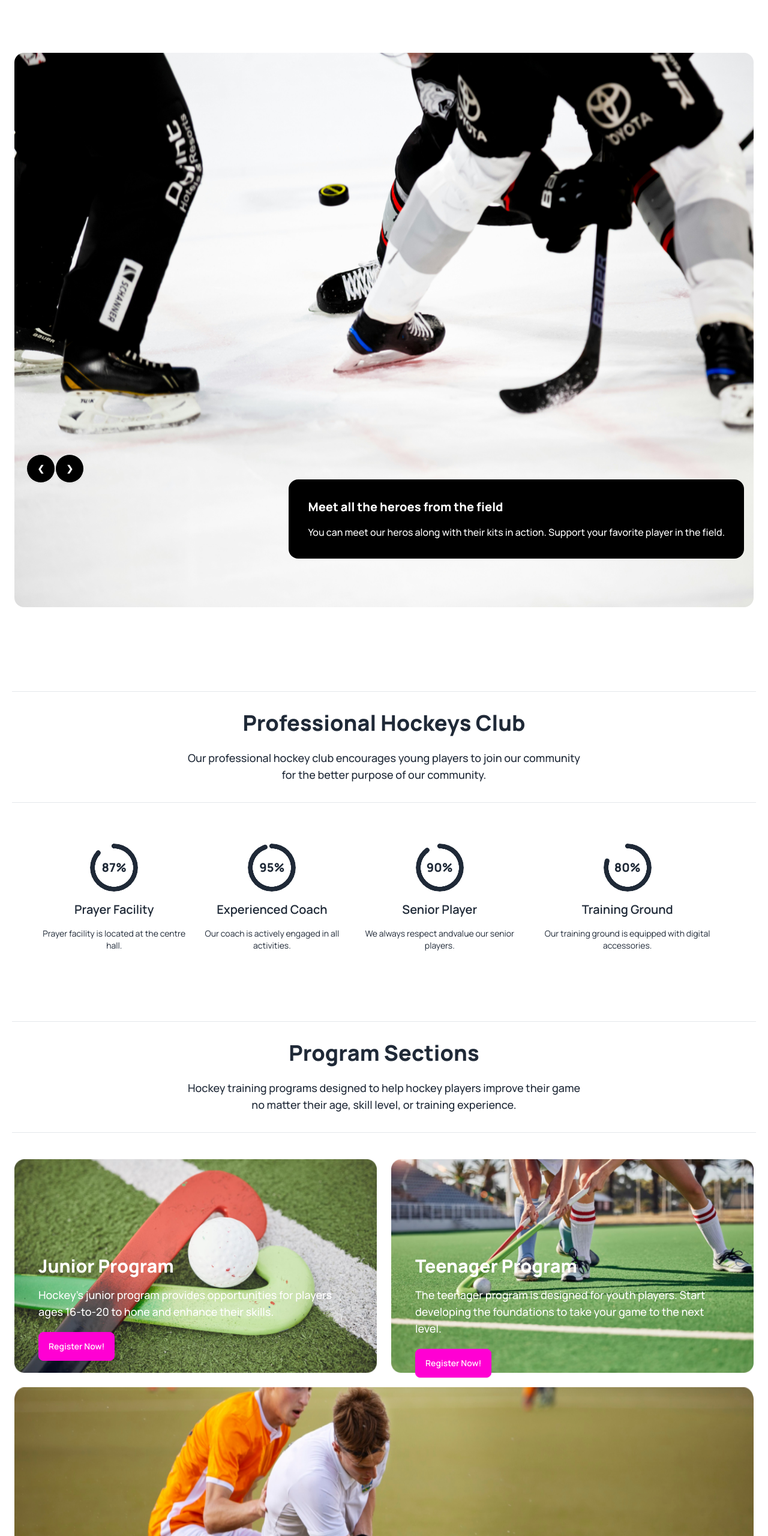
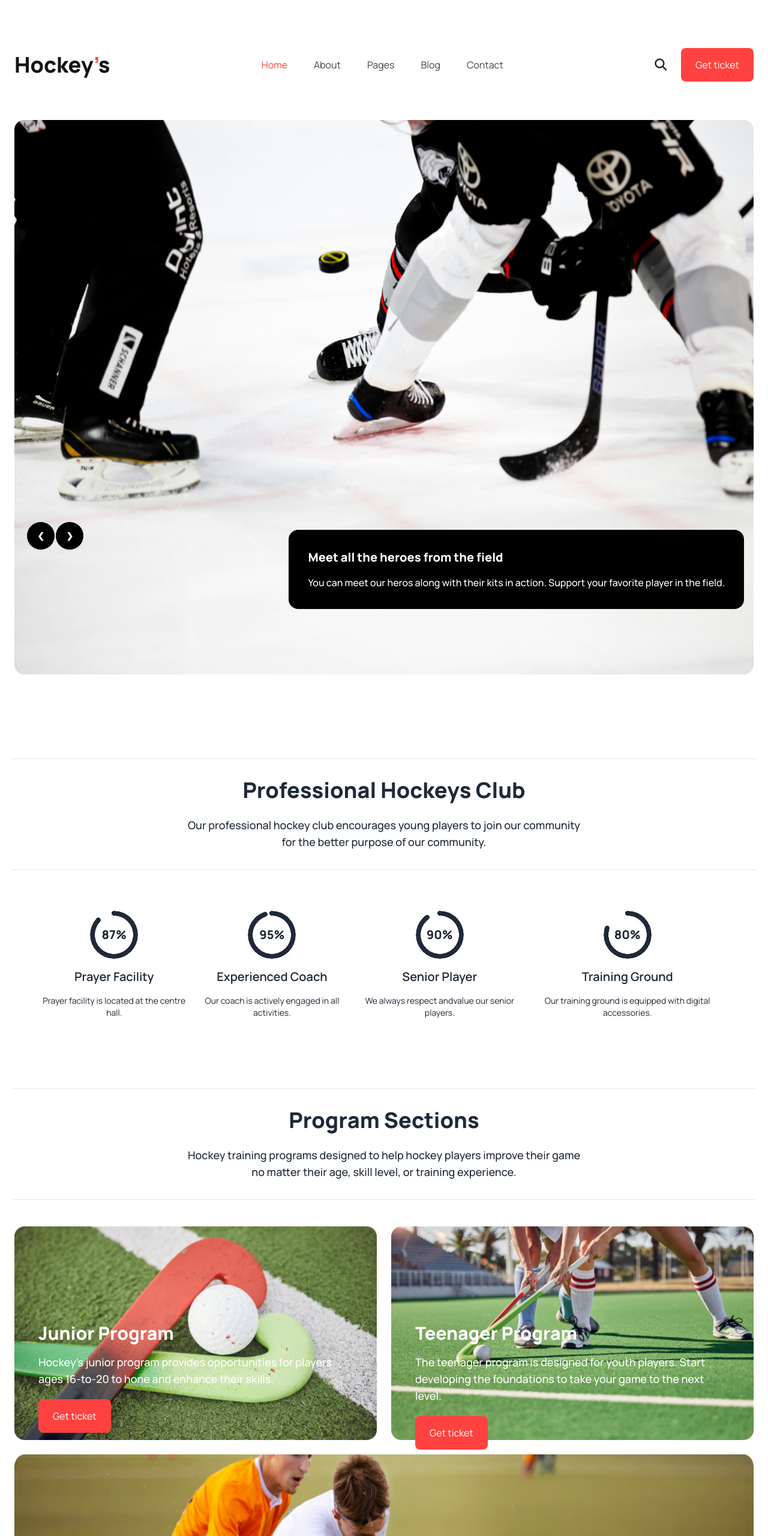
Before and after one commit to mmaswud/B9A3-Hockeys-main, a plain HTML site: page index.html in a window 1280 px wide. Shown: the top 2560 px of the page at 60% size. Drawn offline with nearby package versions, Linux system fonts and the light colour scheme.

Commit message:
added navbar

```diff
--- a/index.html
+++ b/index.html
@@ -34,6 +34,24 @@
 
 <body>
     <header class="p-6 relative container mx-auto">
+        <nav class="flex items-center justify-between pt-4 lg:pt-14">
+            <div>
+                <h1 class="font-extrabold text-4xl text-[#131318]">Hockey<span class="text-[#FF4240]">’</span>s</h1>
+            </div>
+            <div>
+                <ul class="flex gap-11">
+                    <li class="font-normal text-base text-[#FF4240]">Home</li>
+                    <li class="font-normal text-base text-[#424247]">About</li>
+                    <li class="font-normal text-base text-[#424247]">Pages</li>
+                    <li class="font-normal text-base text-[#424247]">Blog</li>
+                    <li class="font-normal text-base text-[#424247]">Contact</li>
+                </ul>
+            </div>
+            <div class="flex items-center gap-6">
+                <i class="fa-solid fa-magnifying-glass text-xl"></i>
+                <button class="bg-[#FF4240] rounded-lg text-white px-6 py-4">Get ticket</button>
+            </div>
+        </nav>
         <div class="carousel w-full lg:mt-16 mb-10 lg:mb-24">
             <div id="slide1" class="carousel-item relative w-full">
                 <img src="Extra-pic/2.jpg" class="w-full rounded-2xl" />
@@ -121,10 +139,10 @@
                         <img class="lg:w-[800px]" src="Images/2.png" alt="">
                         <div class="absolute pl-10 top-4 lg:top-40">
                             <h1 class="font-extrabold text-xl lg:text-3xl text-white">Junior Program</h1>
-                            <p class="w-[96%] lg:w-[90%] text-sm lg:text-lg font-medium text-white pt-4 pb-5">Hockey's
+                            <p class="w-[96%] lg:w-[90%] text-sm lg:text-lg font-medium text-white pt-4 pb-3 lg:pb-5">Hockey's
                                 junior program provides
                                 opportunities for players ages 16-to-20 to hone and enhance their skills.</p>
-                            <button class="btn btn-secondary">Register Now!</button>
+                            <button class="bg-[#FF4240] rounded-lg text-white px-6 py-4">Get ticket</button>
                         </div>
                     </div>
                     <!-- image-2 -->
@@ -132,10 +150,10 @@
                         <img class="lg:w-[800px]" src="Images/3.png" alt="">
                         <div class="absolute pl-10 top-4 lg:top-40">
                             <h1 class="font-extrabold text-xl lg:text-3xl text-white">Teenager Program</h1>
-                            <p class="w-[96%] lg:w-[90%] text-sm lg:text-lg font-medium text-white pt-4 pb-5">The
+                            <p class="w-[96%] lg:w-[90%] text-sm lg:text-lg font-medium text-white pt-4 pb-3 lg:pb-5">The
                                 teenager program is designed for youth players. Start developing the
                                 foundations to take your game to the next level.</p>
-                            <button class="btn btn-secondary">Register Now!</button>
+                            <button class="bg-[#FF4240] rounded-lg text-white px-6 py-4">Get ticket</button>
                         </div>
                     </div>
                 </div>
@@ -144,10 +162,10 @@
                     <img class="w-[1600px] h-[210px] lg:h-[590px] rounded-lg" src="Images/4.png" alt="">
                     <div class="absolute pl-10 top-4 lg:top-80">
                         <h1 class="font-extrabold text-xl lg:text-3xl text-white">Professional Program</h1>
-                        <p class="w-[96%] lg:w-[70%] text-sm lg:text-lg font-medium text-white pt-4 pb-5">The program is
+                        <p class="w-[96%] lg:w-[68%] text-sm lg:text-lg font-medium text-white pt-4 pb-3 lg:pb-5">The program is
                             designed to improve aerobic conditioning and then strength and alactic power in the final
                             phase.</p>
-                        <button class="btn btn-secondary">Register Now!</button>
+                            <button class="bg-[#FF4240] rounded-lg text-white px-6 py-4">Get ticket</button>
                     </div>
                 </div>
             </div>
```
